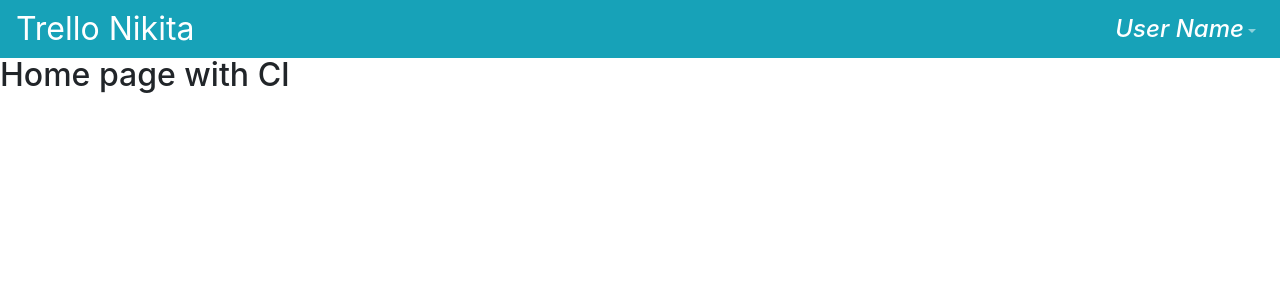
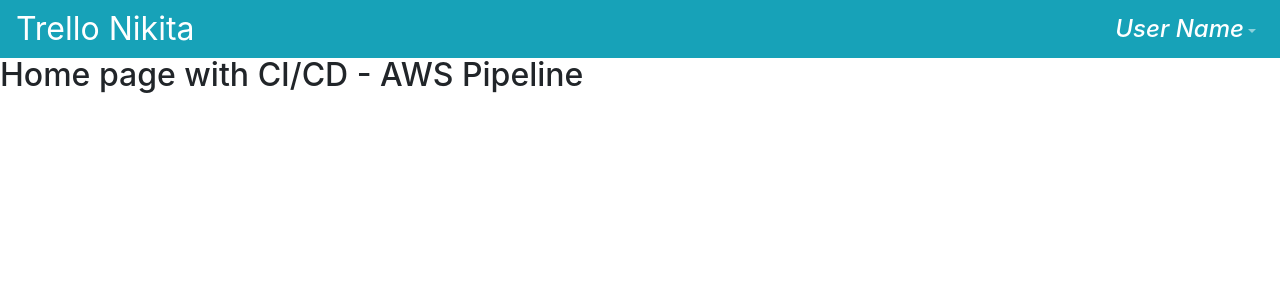
Before and after one commit to Nikita1917s/ui-key.ua-trainee-nikita-tulupov, a Vue app: page /trello-page in a window 1280 px wide. Shown: the top 300 px of the page. Built offline with nearby package versions, Linux system fonts and the light colour scheme.

Commit message:
check pipeline

```diff
--- a/src/views/Home.vue
+++ b/src/views/Home.vue
@@ -1,5 +1,5 @@
 <template>
     <div>
-        <h2>Home page with CI</h2>
+        <h2>Home page with CI/CD - AWS Pipeline</h2>
     </div>
 </template>
```
